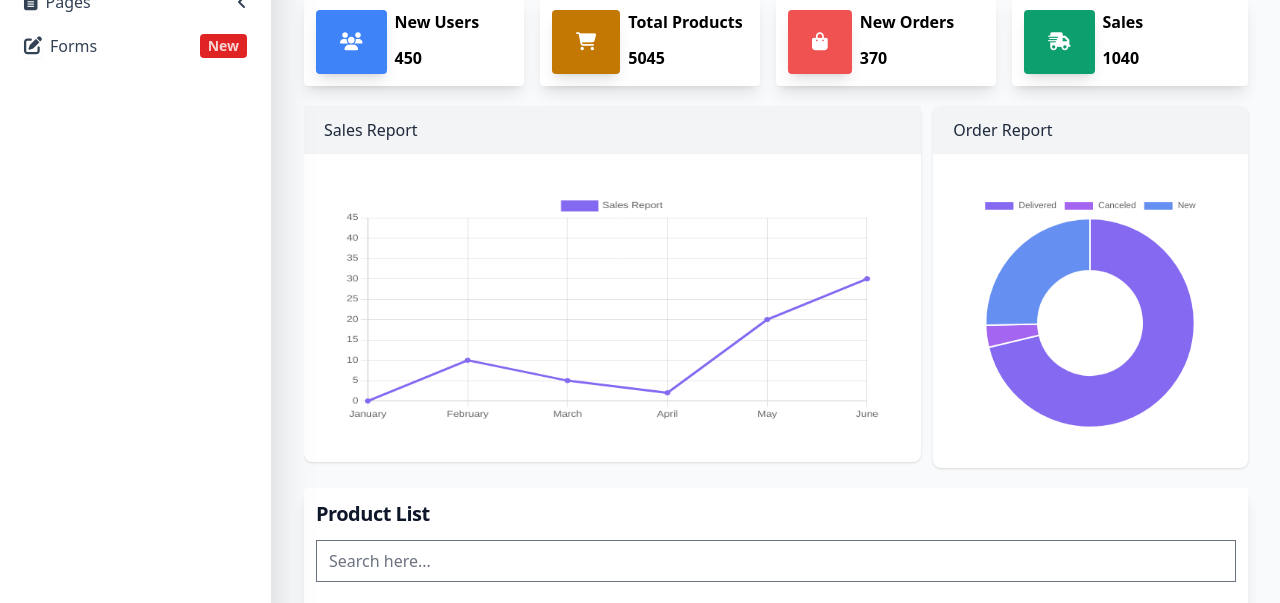
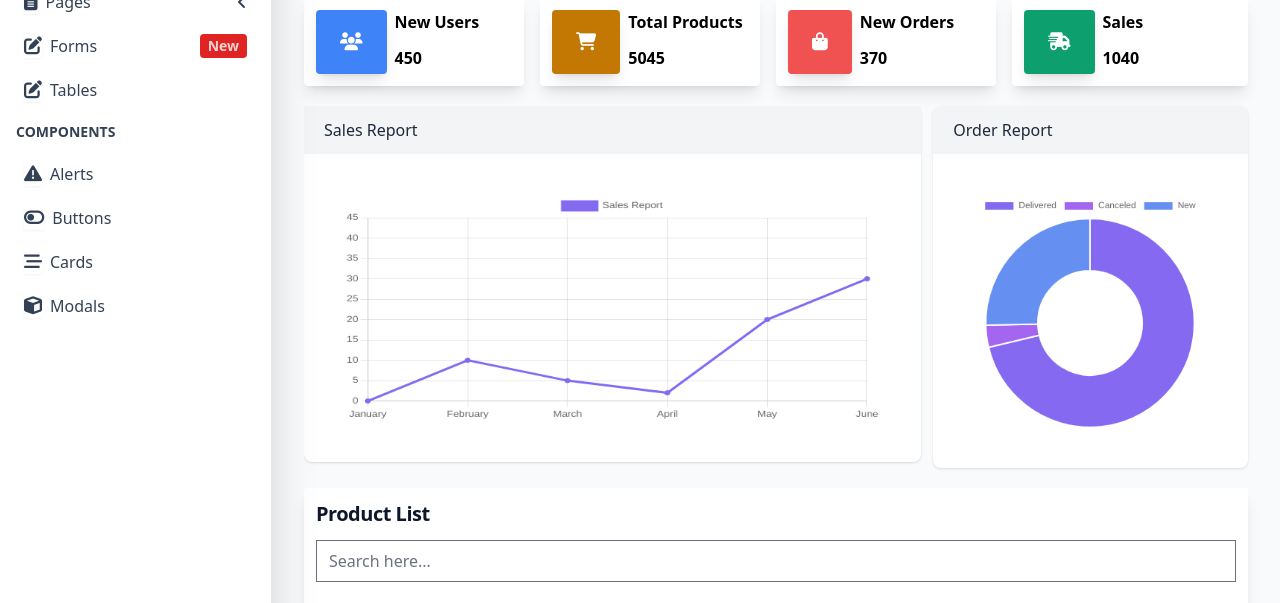
Before and after one commit to abdulmajidcse/tailwind-admin, a website: page src/index.html in a window 1280 px wide. Shown: the part 155-758 px from the top of the page. Drawn offline with Linux system fonts and the light colour scheme; files whose address does not match are found by name.

Commit message:
sidebar menu update

```diff
--- a/src/index.html
+++ b/src/index.html
@@ -680,6 +680,68 @@
                   ></a
                 >
               </li>
+
+              <li class="mb-1">
+                <a
+                  href="#"
+                  class="group flex items-center lg:leading-6 text-slate-700 hover:text-slate-900 dark:text-slate-400 dark:hover:text-slate-300 text-base rounded p-2 hover:bg-gray-300 dark:hover:bg-slate-300/10 focus:outline-none focus:ring-2 focus:ring-gray-300 dark:focus:ring-gray-600 relative"
+                  ><div class="mr-2 shadow-sm dark:highlight-white/10">
+                    <i class="fa-solid fa-pen-to-square text-lg"></i>
+                  </div>
+                  Tables</a
+                >
+              </li>
+
+              <li class="mb-1">
+                <span
+                  class="block my-1 text-sm p-2 pl-0 font-semibold uppercase"
+                  >Components</span
+                >
+              </li>
+
+              <li class="mb-1">
+                <a
+                  href="#"
+                  class="group flex items-center lg:leading-6 text-slate-700 hover:text-slate-900 dark:text-slate-400 dark:hover:text-slate-300 text-base rounded p-2 hover:bg-gray-300 dark:hover:bg-slate-300/10 focus:outline-none focus:ring-2 focus:ring-gray-300 dark:focus:ring-gray-600 relative"
+                  ><div class="mr-2 shadow-sm dark:highlight-white/10">
+                    <i class="fa-solid fa-triangle-exclamation text-lg"></i>
+                  </div>
+                  Alerts</a
+                >
+              </li>
+
+              <li class="mb-1">
+                <a
+                  href="#"
+                  class="group flex items-center lg:leading-6 text-slate-700 hover:text-slate-900 dark:text-slate-400 dark:hover:text-slate-300 text-base rounded p-2 hover:bg-gray-300 dark:hover:bg-slate-300/10 focus:outline-none focus:ring-2 focus:ring-gray-300 dark:focus:ring-gray-600 relative"
+                  ><div class="mr-2 shadow-sm dark:highlight-white/10">
+                    <i class="fa-solid fa-toggle-off text-lg"></i>
+                  </div>
+                  Buttons</a
+                >
+              </li>
+
+              <li class="mb-1">
+                <a
+                  href="#"
+                  class="group flex items-center lg:leading-6 text-slate-700 hover:text-slate-900 dark:text-slate-400 dark:hover:text-slate-300 text-base rounded p-2 hover:bg-gray-300 dark:hover:bg-slate-300/10 focus:outline-none focus:ring-2 focus:ring-gray-300 dark:focus:ring-gray-600 relative"
+                  ><div class="mr-2 shadow-sm dark:highlight-white/10">
+                    <i class="fa-solid fa-bars-staggered text-lg"></i>
+                  </div>
+                  Cards</a
+                >
+              </li>
+
+              <li class="mb-1">
+                <a
+                  href="#"
+                  class="group flex items-center lg:leading-6 text-slate-700 hover:text-slate-900 dark:text-slate-400 dark:hover:text-slate-300 text-base rounded p-2 hover:bg-gray-300 dark:hover:bg-slate-300/10 focus:outline-none focus:ring-2 focus:ring-gray-300 dark:focus:ring-gray-600 relative"
+                  ><div class="mr-2 shadow-sm dark:highlight-white/10">
+                    <i class="fa-solid fa-cube text-lg"></i>
+                  </div>
+                  Modals</a
+                >
+              </li>
             </ul>
           </aside>
         </div>
```
Also changed, not shown: src/dist/css/tailwind-admin.min.css.
